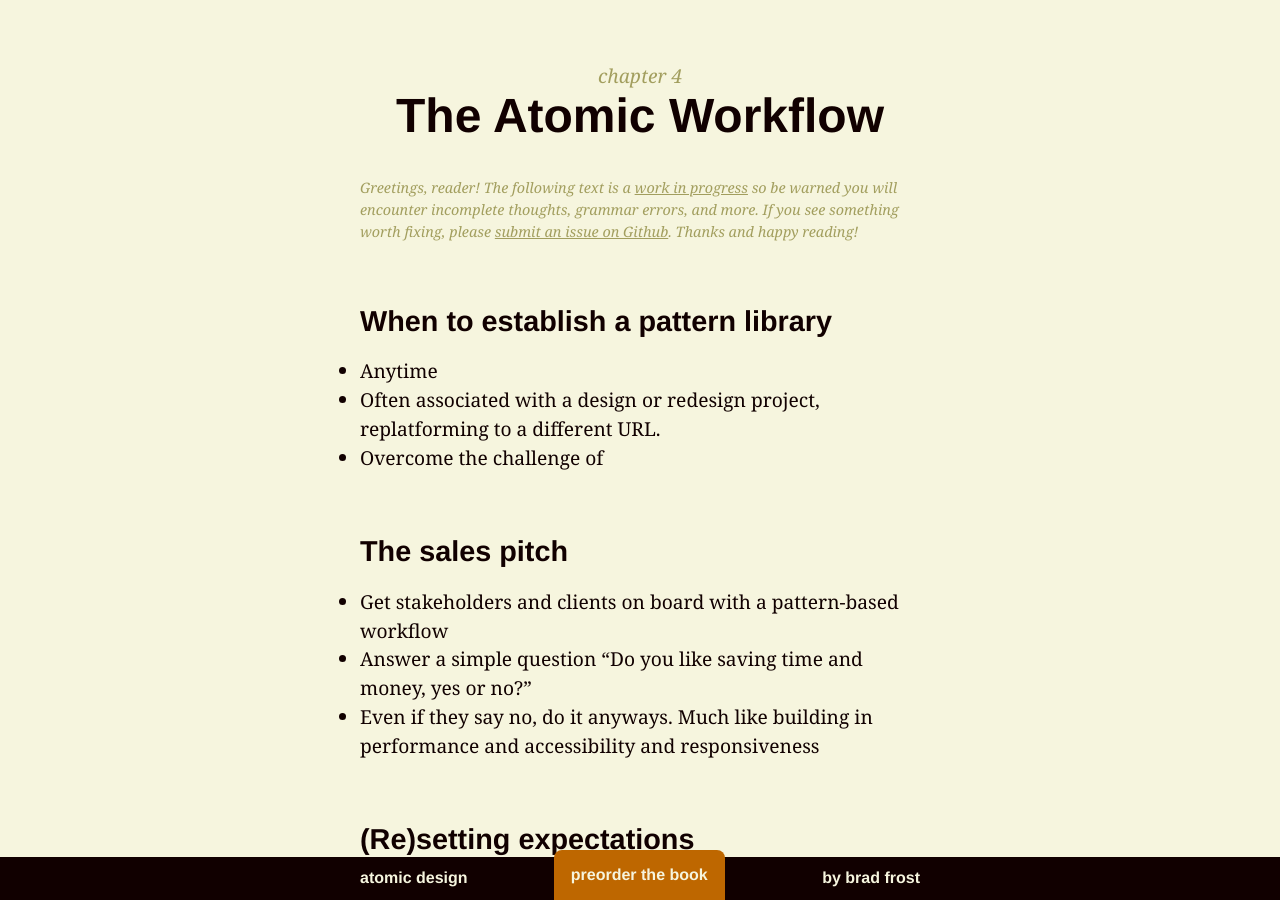
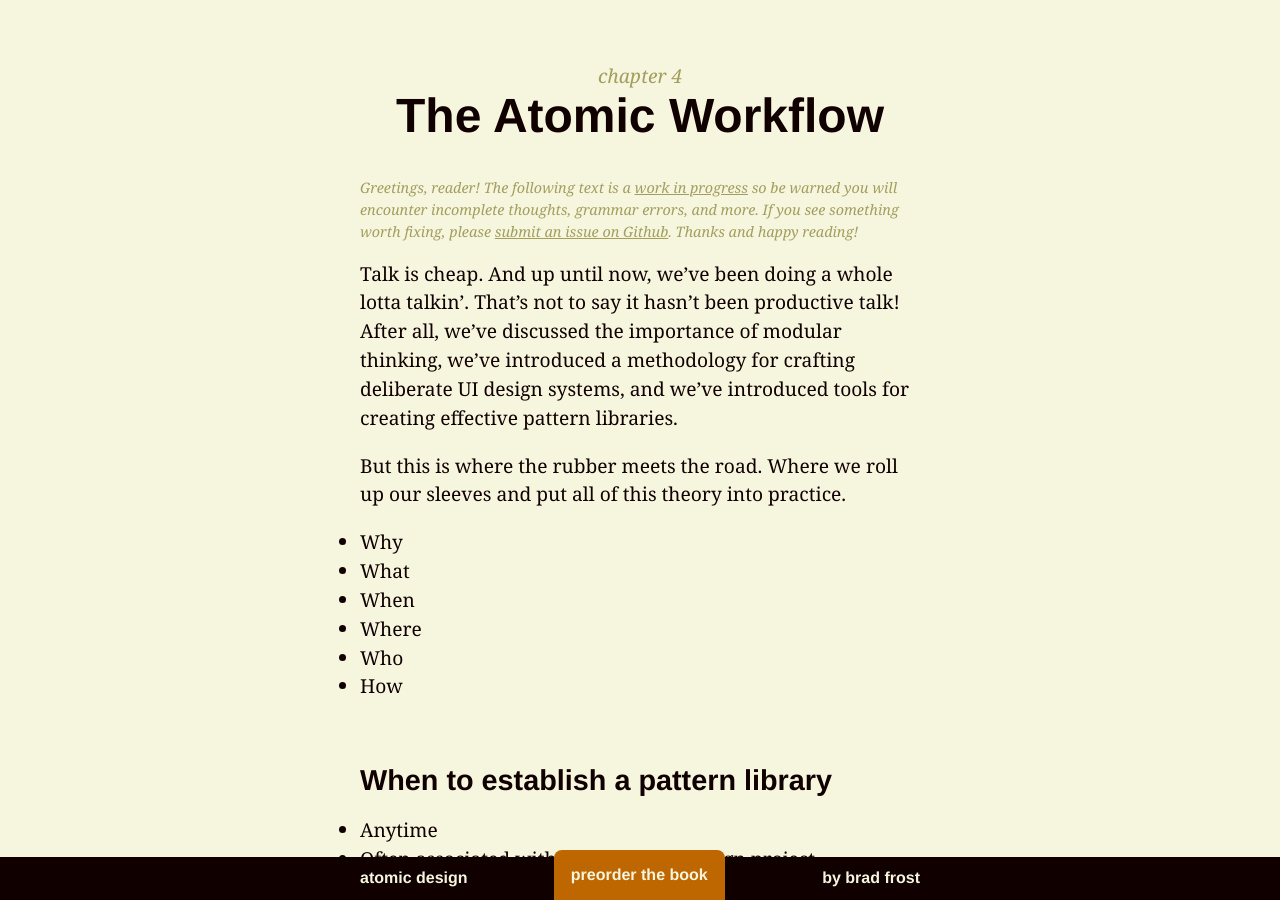
Before and after one commit to bradfrost/atomic-design, a Jekyll site: the page built from chapter-4.md, in a window 1280 px wide and 900 px high, scrolled down 201 px. Built offline with Jekyll 4.4.1, drawn with Linux system fonts in a browser that asks for light colours; some of the changed text lies outside the part shown.

Commit message:
Chapter 4 draft
Still getting things set up

```diff
--- a/chapter-4.md
+++ b/chapter-4.md
@@ -4,6 +4,18 @@ title: The Atomic Workflow
 chapterTitle: Chapter 4
 permalink: /chapter-4/
 ---
+
+Talk is cheap. And up until now, we've been doing a whole lotta talkin'. That's not to say it hasn't been productive talk! After all, we've discussed the importance of modular thinking, we've introduced a methodology for crafting deliberate UI design systems, and we've introduced tools for creating effective pattern libraries.
+
+But this is where the rubber meets the road. Where we roll up our sleeves and put all of this theory into practice.
+
+- Why
+- What
+- When
+- Where
+- Who
+- How
+
 ## When to establish a pattern library
 - Anytime
 - Often associated with a design or redesign project, replatforming to a different URL.
@@ -152,4 +164,7 @@ How do we translate this exercise into a living pattern library?
 - Going from rough wireframes into the browser, iterating there
 
 ## Maintaining a living design system
-- Throw the design system in the trashcan, right along side the PSDs
+- And they made a pattern library and lived happily ever after. Right? Not quite.
+- There's a very real risk of a lot of time and effort going into making a design system and accompanying pattern library, only to have it die on the vine.
+- Throw the design system in the trashcan, right along side the PSDs, PDFs and other artifacts
+- How to prevent this?
```
Also changed, not shown: 2 other files.
